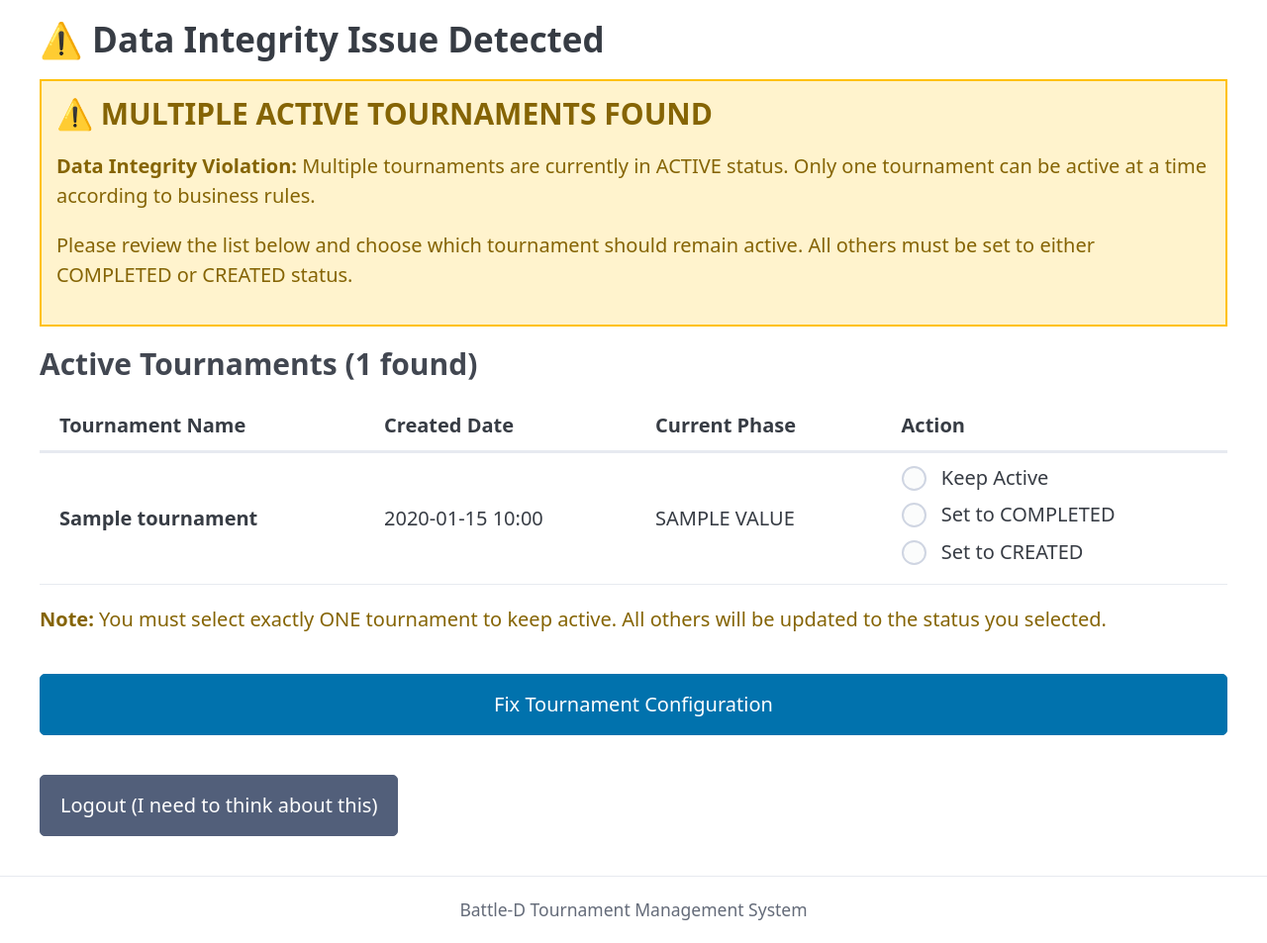
After one commit to issamaro/battle-d, a FastAPI app: template app/templates/admin/fix_active_tournaments.html in a window 1280 px wide. The commit adds this page. Shown: the whole page at 99% size. Run offline with FastAPI, Linux system fonts and the light colour scheme; the template is opened without the code that fills it: most values are stand-ins (such as "Sample title", 1, 10 or a date in 2020); some libraries are stand-ins or nearby versions.

Commit message:
Implement graceful handling for multiple active tournaments
Add comprehensive solution to detect and fix data integrity violations when
multiple tournaments are in ACTIVE status, which violates the business rule
of only one active tournament at a time.

Changes:
- Overview route: Detect multiple ACTIVE tournaments and show appropriate UI
  - Admin users: Show fix UI with tournament selection
  - Non-admin users: Show error page asking to contact admin
- Admin fix UI: Template allowing admins to choose which tournament stays active
- Non-admin error page: User-friendly 500 error explaining the issue
- Admin endpoint: POST /admin/tournaments/fix-active for deactivation
- Tournament list: Warning banner for admins when integrity issue detected
- Repository validation: Override update() to prevent future violations

Protection layers implemented:
1. Detection at overview route
2. Admin fix UI with guided resolution
3. Non-admin error messaging
4. Secure admin deactivation endpoint
5. Proactive warning in tournament list
6. Repository-level validation preventing future issues

All tests pass (167 passed, 8 skipped).

🤖 Generated with [Claude Code](https://claude.com/claude-code)

Co-Authored-By: Claude <noreply@anthropic.com>

```diff
--- a/app/main.py
+++ b/app/main.py
@@ -171,8 +171,31 @@ async def overview(
     """Overview page - role-specific view with active tournament context."""
     user = require_auth(current_user)
 
-    # Get active tournament for context
-    active_tournament = await tournament_repo.get_active()
+    # Get all active tournaments to detect data integrity violations
+    active_tournaments = await tournament_repo.get_active_tournaments()
+
+    # Data integrity check: Multiple ACTIVE tournaments violates business rule
+    if len(active_tournaments) > 1:
+        # Multiple ACTIVE tournaments - show fix UI for admins, error for others
+        if user.is_admin:
+            return templates.TemplateResponse(
+                request=request,
+                name="admin/fix_active_tournaments.html",
+                context={
+                    "current_user": user,
+                    "active_tournaments": active_tournaments,
+                },
+            )
+        else:
+            return templates.TemplateResponse(
+                request=request,
+                name="errors/tournament_config_error.html",
+                context={"current_user": user},
+                status_code=500,
+            )
+
+    # Normal case: 0 or 1 active tournament
+    active_tournament = active_tournaments[0] if active_tournaments else None
 
     return templates.TemplateResponse(
         request=request,
--- a/app/routers/tournaments.py
+++ b/app/routers/tournaments.py
@@ -45,6 +45,10 @@ async def list_tournaments(
     # Get all tournaments
     tournaments = await tournament_repo.get_all()
 
+    # Check for data integrity issue: multiple ACTIVE tournaments
+    active_tournaments = await tournament_repo.get_active_tournaments()
+    has_integrity_issue = len(active_tournaments) > 1
+
     return templates.TemplateResponse(
         request=request,
         name="tournaments/list.html",
@@ -52,6 +56,7 @@ async def list_tournaments(
             "current_user": user,
             "tournaments": tournaments,
             "flash_messages": flash_messages,
+            "has_integrity_issue": has_integrity_issue,
         },
     )
 
--- /dev/null
+++ b/app/templates/admin/fix_active_tournaments.html
@@ -0,0 +1,72 @@
+{% extends "base.html" %}
+
+{% block title %}Fix Tournament Configuration - Battle-D{% endblock %}
+
+{% block content %}
+<h2>⚠️ Data Integrity Issue Detected</h2>
+
+<section style="background-color: #fff3cd; border: 2px solid #ffc107; padding: 15px; margin: 20px 0;">
+    <h3 style="color: #856404;">⚠️ MULTIPLE ACTIVE TOURNAMENTS FOUND</h3>
+    <p style="color: #856404;">
+        <strong>Data Integrity Violation:</strong> Multiple tournaments are currently in ACTIVE status.
+        Only one tournament can be active at a time according to business rules.
+    </p>
+    <p style="color: #856404;">
+        Please review the list below and choose which tournament should remain active.
+        All others must be set to either COMPLETED or CREATED status.
+    </p>
+</section>
+
+<section>
+    <h3>Active Tournaments ({{ active_tournaments|length }} found)</h3>
+
+    <form method="post" action="/admin/tournaments/fix-active">
+        <table role="grid">
+            <thead>
+                <tr>
+                    <th>Tournament Name</th>
+                    <th>Created Date</th>
+                    <th>Current Phase</th>
+                    <th>Action</th>
+                </tr>
+            </thead>
+            <tbody>
+                {% for tournament in active_tournaments %}
+                <tr>
+                    <td><strong>{{ tournament.name }}</strong></td>
+                    <td>{{ tournament.created_at.strftime('%Y-%m-%d %H:%M') }}</td>
+                    <td>{{ tournament.phase.value|upper }}</td>
+                    <td>
+                        <label>
+                            <input type="radio" name="tournament_{{ tournament.id }}" value="keep" required>
+                            Keep Active
+                        </label>
+                        <label>
+                            <input type="radio" name="tournament_{{ tournament.id }}" value="completed">
+                            Set to COMPLETED
+                        </label>
+                        <label>
+                            <input type="radio" name="tournament_{{ tournament.id }}" value="created">
+                            Set to CREATED
+                        </label>
+                    </td>
+                </tr>
+                {% endfor %}
+            </tbody>
+        </table>
+
+        <p style="color: #856404; margin-top: 20px;">
+            <strong>Note:</strong> You must select exactly ONE tournament to keep active.
+            All others will be updated to the status you selected.
+        </p>
+
+        <button type="submit" class="primary" style="margin-top: 20px;">
+            Fix Tournament Configuration
+        </button>
+    </form>
+
+    <p style="margin-top: 20px;">
+        <a href="/auth/logout" role="button" class="secondary">Logout (I need to think about this)</a>
+    </p>
+</section>
+{% endblock %}
```
Also changed, not shown: app/repositories/tournament.py (+33 -1 lines), app/routers/admin.py (+94 -0 lines), app/templates/errors/tournament_config_error.html (added, +30 -0 lines), app/templates/tournaments/list.html (+11 -0 lines).
